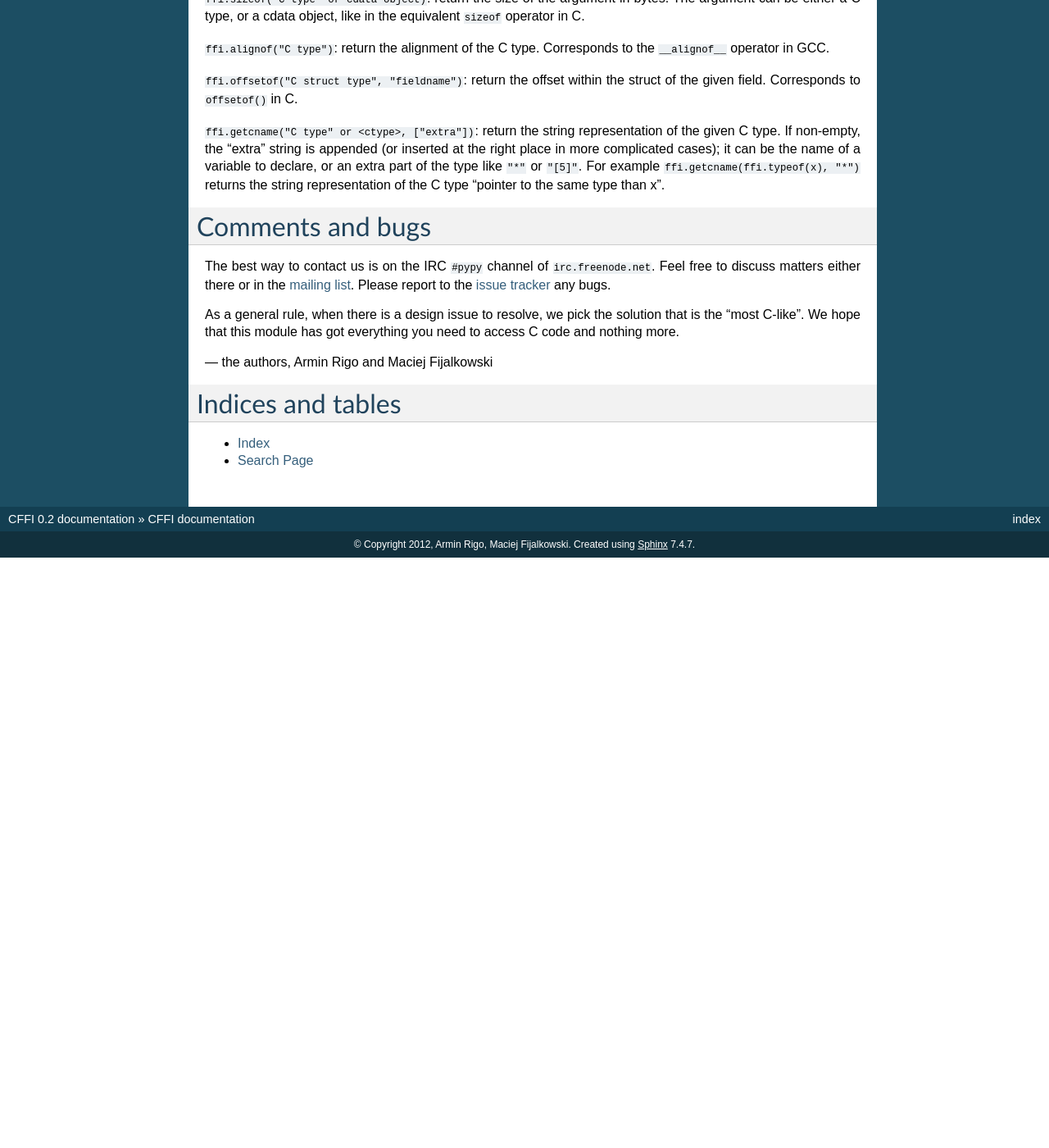
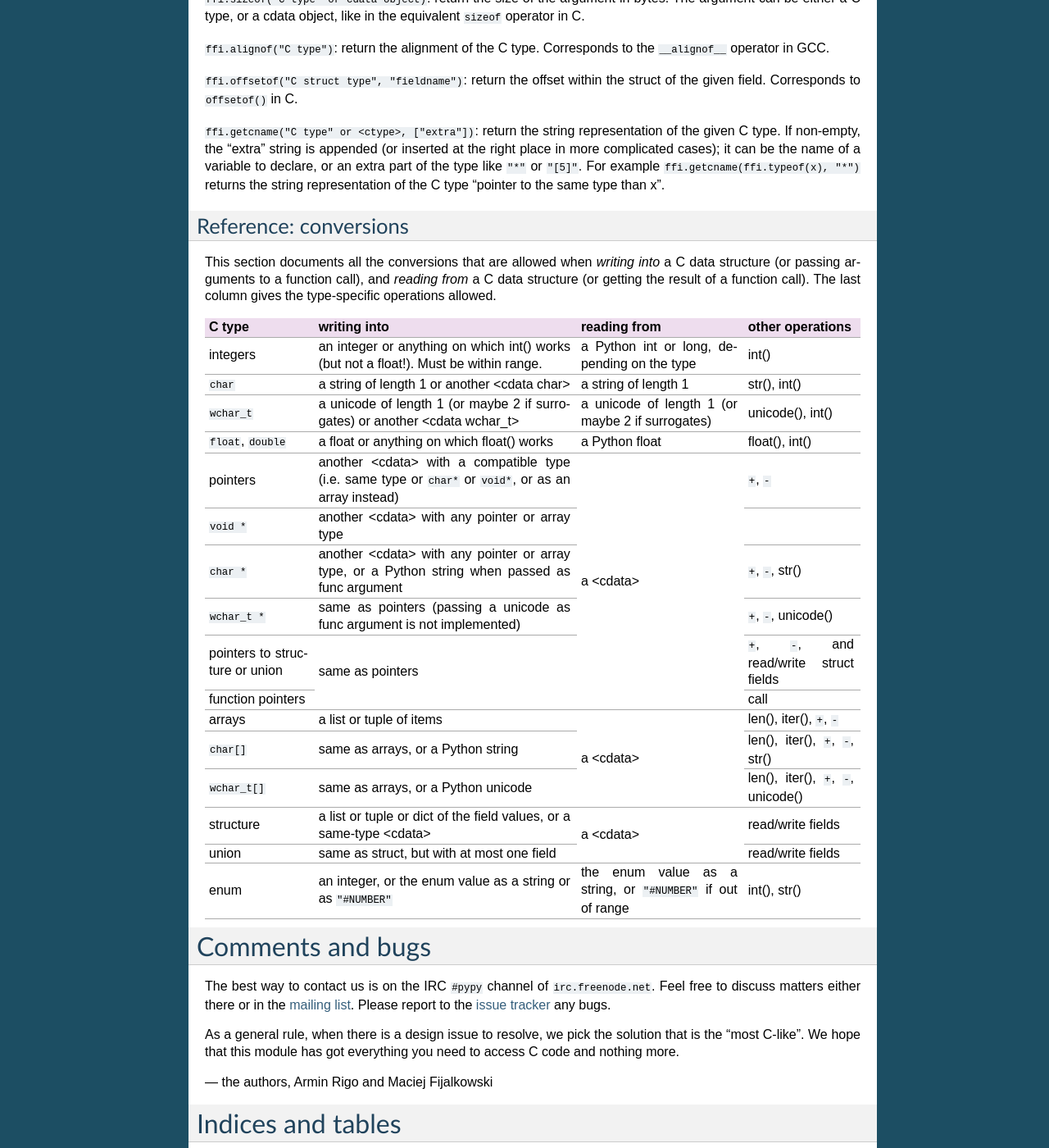
Before and after one commit to python-cffi/cffi, a Sphinx documentation site: the page built from doc/source/index.rst, in a window 1280 px wide and 1400 px high, scrolled down 10271 px. Shown: the whole window at 82% size. Built offline with Sphinx 7.4.7, drawn with Linux system fonts in a browser that asks for light colours; before the commit the page ends 10951 px from its top, so only the background shows below that; some of the changed text lies outside the part shown.

Commit message:
Document the conversions.

```diff
--- a/doc/source/index.rst
+++ b/doc/source/index.rst
@@ -737,6 +737,89 @@ like ``"*"`` or ``"[5]"``.  For example
 of the C type "pointer to the same type than x".
 
 
+Reference: conversions
+----------------------
+
+This section documents all the conversions that are allowed when
+*writing into* a C data structure (or passing arguments to a function
+call), and *reading from* a C data structure (or getting the result of a
+function call).  The last column gives the type-specific operations
+allowed.
+
++---------------+------------------------+------------------+----------------+
+|    C type     |   writing into         | reading from     |other operations|
++===============+========================+==================+================+
+|   integers    | an integer or anything | a Python int or  | int()          |
+|               | on which int() works   | long, depending  |                |
+|               | (but not a float!).    | on the type      |                |
+|               | Must be within range.  |                  |                |
++---------------+------------------------+------------------+----------------+
+|   ``char``    | a string of length 1   | a string of      | str(), int()   |
+|               | or another <cdata char>| length 1         |                |
++---------------+------------------------+------------------+----------------+
+|  ``wchar_t``  | a unicode of length 1  | a unicode of     | unicode(),     |
+|               | (or maybe 2 if         | length 1         | int()          |
+|               | surrogates) or         | (or maybe 2 if   |                |
+|               | another <cdata wchar_t>| surrogates)      |                |
++---------------+------------------------+------------------+----------------+
+|  ``float``,   | a float or anything on | a Python float   | float(), int() |
+|  ``double``   | which float() works    |                  |                |
++---------------+------------------------+------------------+----------------+
+|  pointers     | another <cdata> with   | a <cdata>        | ``+``, ``-``   |
+|               | a compatible type (i.e.|                  |                |
+|               | same type or ``char*`` |                  |                |
+|               | or ``void*``, or as an |                  |                |
+|               | array instead)         |                  |                |
++---------------+------------------------+                  +----------------+
+|  ``void *``   | another <cdata> with   |                  |                |
+|               | any pointer or array   |                  |                |
+|               | type                   |                  |                |
++---------------+------------------------+                  +----------------+
+|  ``char *``   | another <cdata> with   |                  | ``+``, ``-``,  |
+|               | any pointer or array   |                  | str()          |
+|               | type, or               |                  |                |
+|               | a Python string when   |                  |                |
+|               | passed as func argument|                  |                |
++---------------+------------------------+                  +----------------+
+| ``wchar_t *`` | same as pointers       |                  | ``+``, ``-``,  |
+|               | (passing a unicode as  |                  | unicode()      |
+|               | func argument is not   |                  |                |
+|               | implemented)           |                  |                |
++---------------+------------------------+                  +----------------+
+|  pointers to  | same as pointers       |                  | ``+``, ``-``,  |
+|  structure or |                        |                  | and read/write |
+|  union        |                        |                  | struct fields  |
++---------------+                        |                  +----------------+
+| function      |                        |                  | call           |
+| pointers      |                        |                  |                |
++---------------+------------------------+------------------+----------------+
+|  arrays       | a list or tuple of     | a <cdata>        | len(), iter(), |
+|               | items                  |                  | ``+``, ``-``   |
++---------------+------------------------+                  +----------------+
+|  ``char[]``   | same as arrays, or a   |                  | len(), iter(), |
+|               | Python string          |                  | ``+``, ``-``,  |
+|               |                        |                  | str()          |
++---------------+------------------------+                  +----------------+
+| ``wchar_t[]`` | same as arrays, or a   |                  | len(), iter(), |
+|               | Python unicode         |                  | ``+``, ``-``,  |
+|               |                        |                  | unicode()      |
++---------------+------------------------+------------------+----------------+
+| structure     | a list or tuple or     | a <cdata>        | read/write     |
+|               | dict of the field      |                  | fields         |
+|               | values, or a same-type |                  |                |
+|               | <cdata>                |                  |                |
++---------------+------------------------+                  +----------------+
+| union         | same as struct, but    |                  | read/write     |
+|               | with at most one field |                  | fields         |
++---------------+------------------------+------------------+----------------+
+| enum          | an integer, or the enum| the enum value   | int(), str()   |
+|               | value as a string or   | as a string, or  |                |
+|               | as ``"#NUMBER"``       | ``"#NUMBER"``    |                |
+|               |                        | if out of range  |                |
++---------------+------------------------+------------------+----------------+
+
+
+
 Comments and bugs
 =================
 
```
Also changed, not shown: 1 other file.
